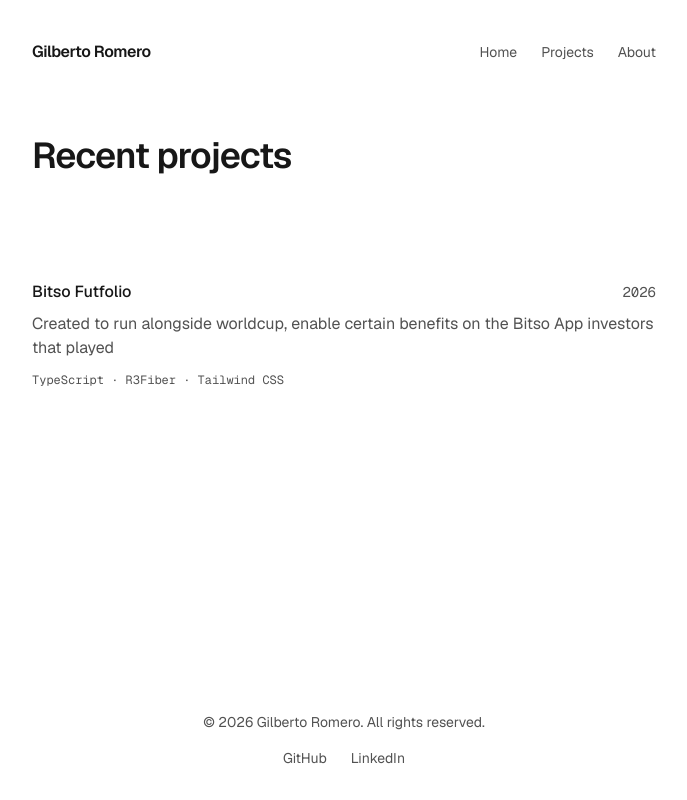
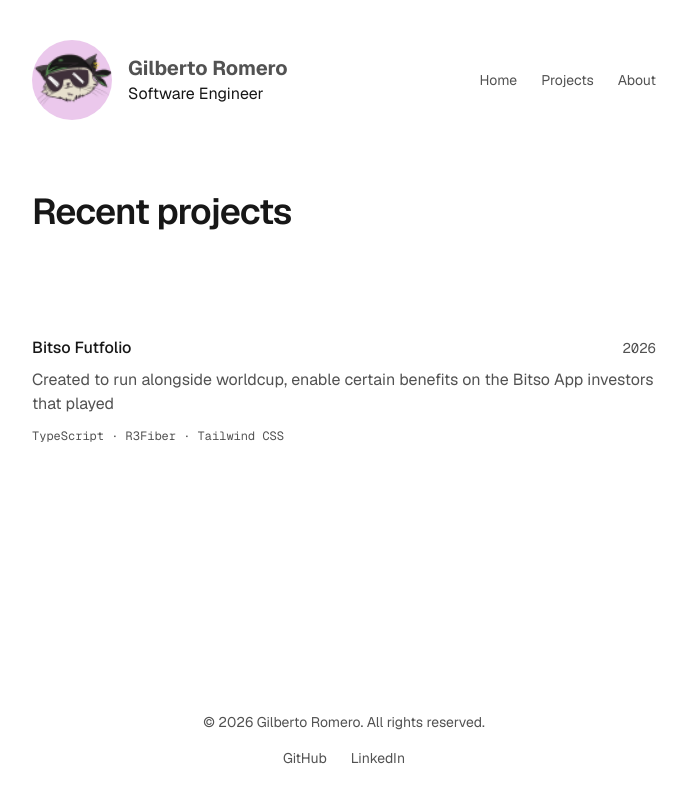
Before and after one commit to gilbertoromero/simplified-portfolio, a Next.js app: page / in a window 1280 px wide. Shown: the whole page, without its empty margins (296-983 px from the left). Built offline with nearby package versions, Linux system fonts and the light colour scheme.

Commit message:
profile badge and other min adjustments

```diff
--- a/src/app/page.tsx
+++ b/src/app/page.tsx
@@ -1,4 +1,3 @@
-import Link from 'next/link'
 import { ProjectList } from '@/components/project-list'
 import { projectsByYear } from '@/data/projects'
 
--- /dev/null
+++ b/src/components/profile-badge.tsx
@@ -0,0 +1,28 @@
+import { site } from '@/data/site'
+import Link from 'next/link'
+import Image from 'next/image'
+
+export function ProfileBadge() {
+  return (
+    <div className="flex">
+      <Link href="/" tabIndex={-1} aria-hidden="true">
+        <Image
+          src={'/prof-cat.png'}
+          width={80}
+          height={80}
+          alt=""
+          className="size-20 rounded-full"
+        />
+      </Link>
+      <div className="ml-4 flex flex-col justify-center">
+        <Link
+          href="/"
+          className="font-bold text-xl tracking-normal text-muted hover:text-foreground"
+        >
+          {site.name}
+        </Link>
+        <p>{site.title}</p>
+      </div>
+    </div>
+  )
+}
--- a/src/components/site-header.tsx
+++ b/src/components/site-header.tsx
@@ -1,13 +1,10 @@
-import Link from 'next/link'
-import { site } from '@/data/site'
 import { Navbar } from './navbar'
+import { ProfileBadge } from './profile-badge'
 
 export function SiteHeader() {
   return (
-    <header className="flex items-baseline justify-between gap-4 py-10">
-      <Link href="/" className="font-semibold tracking-tight">
-        {site.name}
-      </Link>
+    <header className="flex items-center justify-between gap-4 py-10">
+      <ProfileBadge />
       <Navbar />
     </header>
   )
--- a/src/data/site.ts
+++ b/src/data/site.ts
@@ -1,6 +1,6 @@
 export const site = {
   name: 'Gilberto Romero',
-  title: 'Gilberto Romero — Software Developer',
+  title: 'Software Engineer',
   description: 'Projects and notes by Your Name.',
   links: {
     github: 'https://github.com/gilbertoromero',
```
Also changed, not shown: src/app/layout.tsx (+15 -15 lines), public/prof-cat.png (added), 1 other file (tests, documents, lock files or other folders).
